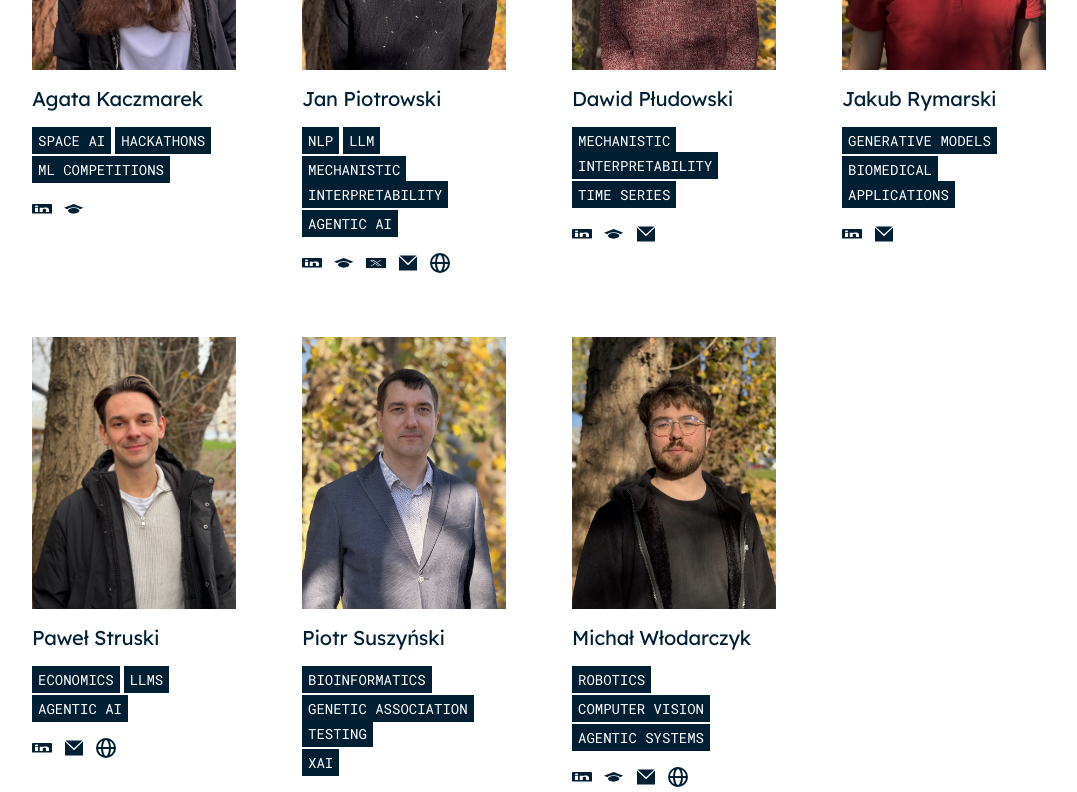
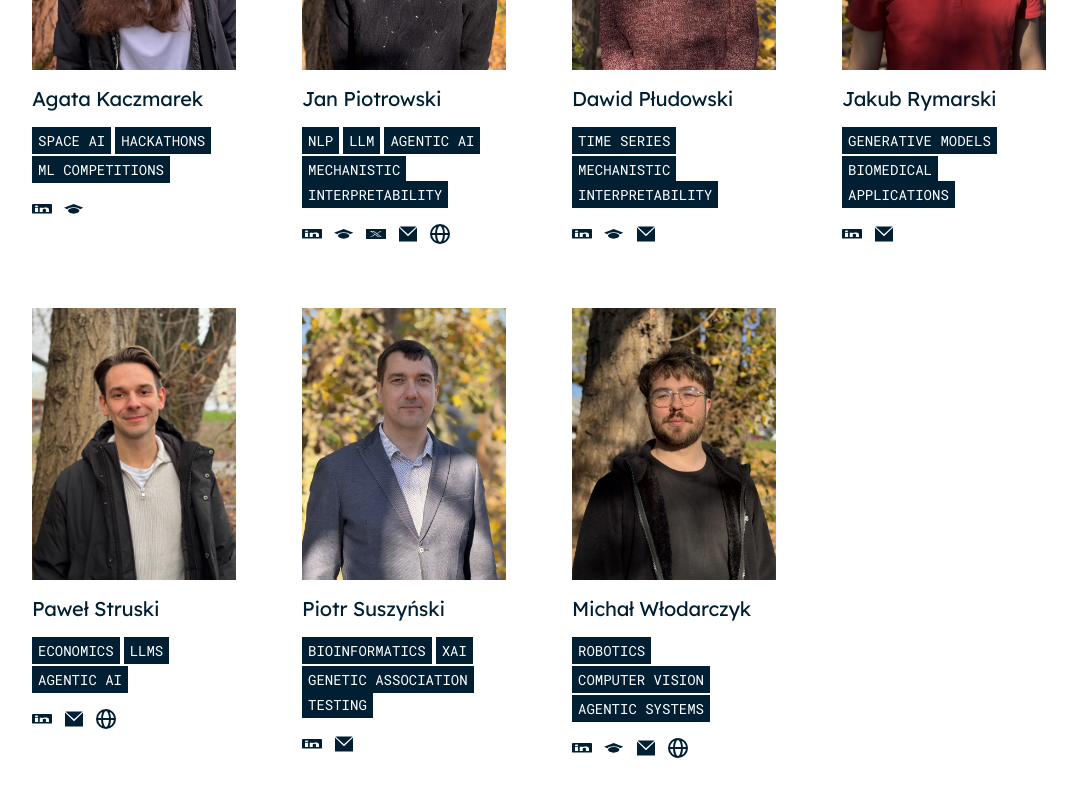
Before and after one commit to CredibleAI/CredibleAI.github.io, a Next.js app: page /about in a window 1280 px wide. Shown: the part 5940-6732 px from the top of the page, without its empty margins (88-1165 px from the left). Built offline with nearby package versions, Linux system fonts and the light colour scheme; no server answers.

Commit message:
Order team keywords so the ones that wrap come last.

```diff
--- a/src/data/team/administration.ts
+++ b/src/data/team/administration.ts
@@ -28,7 +28,7 @@ export const administration: TeamMember[] = [
     name: "Agata Balak",
     imageUrl: "/images/team/balak.webp",
     imageAlt: "Agata Balak",
-    tags: ["research administration", "grants"],
+    tags: ["grants", "research administration"],
     socialLinks: {
       email: "agata.balak@pw.edu.pl",
     },
--- a/src/data/team/researchers.ts
+++ b/src/data/team/researchers.ts
@@ -155,7 +155,7 @@ const researchersUnsorted: TeamMember[] = [
     name: "Jan Piotrowski",
     imageUrl: "/images/team/piotrowski.webp",
     imageAlt: "Jan Piotrowski",
-    tags: ["NLP", "LLM", "mechanistic interpretability", "agentic AI"],
+    tags: ["NLP", "LLM", "agentic AI", "mechanistic interpretability"],
     socialLinks: {
       linkedin: "https://www.linkedin.com/in/jan-piotrowski-23553719b/",
       website: "https://jfpio.github.io/",
@@ -169,7 +169,7 @@ const researchersUnsorted: TeamMember[] = [
     name: "Dawid Płudowski",
     imageUrl: "/images/team/pludowski.webp",
     imageAlt: "Dawid Płudowski",
-    tags: ["mechanistic interpretability", "time series"],
+    tags: ["time series", "mechanistic interpretability"],
     socialLinks: {
       linkedin: "https://www.linkedin.com/in/dawid-płudowski-2a2303256/",
       email: "mailto:dawid.pludowski@gmail.com",
@@ -238,7 +238,7 @@ const researchersUnsorted: TeamMember[] = [
     name: "Piotr Suszyński",
     imageUrl: "/images/team/suszynski.webp",
     imageAlt: "Piotr Suszyński",
-    tags: ["bioinformatics", "genetic association testing", "XAI"],
+    tags: ["bioinformatics", "XAI", "genetic association testing"],
     socialLinks: {
       linkedin: "https://www.linkedin.com/in/piotrsuszynski",
       email: "mailto:piotr.suszynski.dokt@pw.edu.pl",
```
